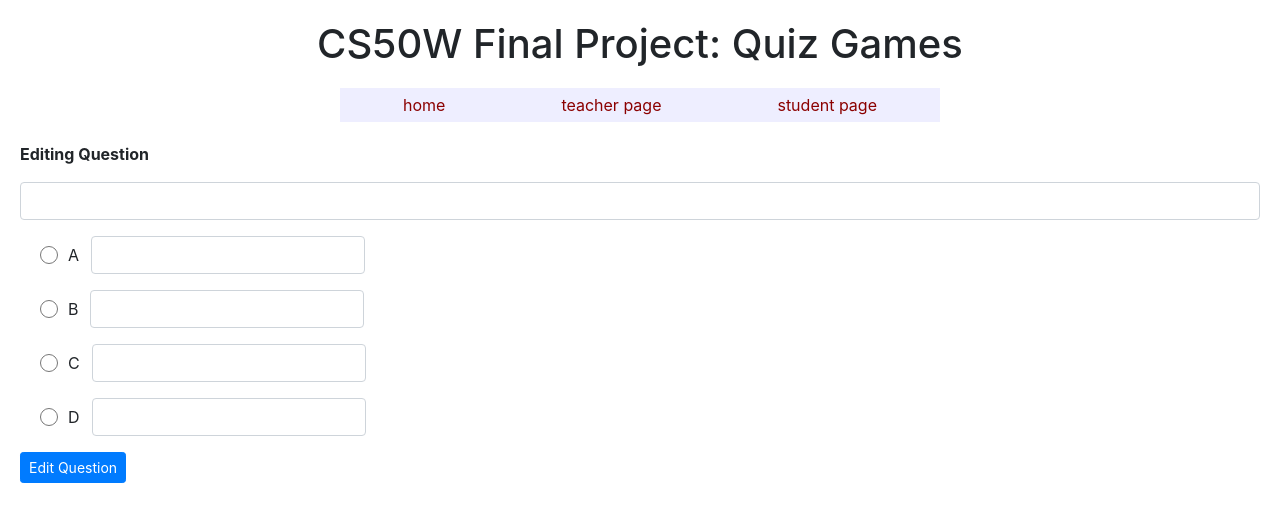
After one commit to raphaeluziel/quiz, a Flask app: template templates/question.html in a window 1280 px wide. The commit adds this page. Shown: the top 522 px of the page. Run offline with Flask 2, Linux system fonts and the light colour scheme; the template is opened without the code that fills it, so the values that code supplies are empty; some libraries are stand-ins or nearby versions.

```diff
--- a/quiz.py
+++ b/quiz.py
@@ -174,6 +174,34 @@ def teacher():
     games = db.execute("SELECT * FROM games WHERE teacher = :teacher", {"teacher": session.get("teacher_id")}).fetchall()
 
     return render_template("teacher.html", questions=questions, games=games, teacher=teacher)
+
+@app.route("/edit_question/<int:question_id>", methods=["GET", "POST"])
+@login_required
+def edit_question(question_id):
+
+    """ Edit a question """
+
+    question = db.execute("SELECT * FROM questions WHERE question_id = :question_id", {"question_id":question_id}).fetchone()
+
+    if request.method == "POST":
+
+        # Insert question into database
+        db.execute("UPDATE questions SET question = :question, choice_a = :choice_a, choice_c = :choice_c, \
+                    choice_d = :choice_d, answer = :answer WHERE question_id = :question_id",
+                   {"question_id": question_id,
+                   "question":request.form.get("question"),
+                   "choice_a":request.form.get("choice_a"),
+                   "choice_b":request.form.get("choice_b"),
+                   "choice_c":request.form.get("choice_c"),
+                   "choice_d":request.form.get("choice_d"),
+                   "answer":request.form.get("answer")})
+        db.commit()
+
+        return redirect("/teacher")
+
+    else:
+        return render_template("question.html", question=question)
+
 
 
 @app.route("/create_new_game", methods=["POST"])
--- /dev/null
+++ b/templates/question.html
@@ -0,0 +1,63 @@
+{% extends "layout.html" %}
+
+{% block title %}
+  Edit Question
+{% endblock %}
+
+{% block body %}
+
+  <p><strong>Editing Question {{ question.question_id }}</strong></p>
+  <form action="{{ url_for('edit_question', question_id=question.question_id) }}" method="post">
+    <div class="form-group">
+      <input type="text" class="form-control" name="question" value="{{ question.question }}" required>
+    </div>
+    <div class="form-group form-inline">
+      <div class="form-check form-check-inline">
+        {% if question.answer == 'A' %}
+        <input class="form-check-input" type="radio" name="answer" id="inlineRadio1" value="A" checked>
+        {% else %}
+        <input class="form-check-input" type="radio" name="answer" id="inlineRadio1" value="A">
+        {% endif %}
+        <label class="form-check-label" for="inlineRadio1">A</label>
+      </div>
+      <input type="text" class="form-control" name="choice_a" value="{{ question.choice_a }}">
+    </div>
+    <div class="form-group form-inline">
+      <div class="form-check form-check-inline">
+        {% if question.answer == 'B' %}
+        <input class="form-check-input" type="radio" name="answer" id="inlineRadio1" value="B" checked>
+        {% else %}
+        <input class="form-check-input" type="radio" name="answer" id="inlineRadio1" value="B">
+        {% endif %}
+        <label class="form-check-label" for="inlineRadio1">B</label>
+      </div>
+      <input type="text" class="form-control" name="choice_b" value="{{ question.choice_b }}">
+    </div>
+    <div class="form-group form-inline">
+      <div class="form-check form-check-inline">
+        {% if question.answer == 'C' %}
+        <input class="form-check-input" type="radio" name="answer" id="inlineRadio1" value="C" checked>
+        {% else %}
+        <input class="form-check-input" type="radio" name="answer" id="inlineRadio1" value="C">
+        {% endif %}
+        <label class="form-check-label" for="inlineRadio1">C</label>
+      </div>
+      <input type="text" class="form-control" name="choice_c" value="{{ question.choice_c }}">
+    </div>
+    <div class="form-group form-inline">
+      <div class="form-check form-check-inline">
+        {% if question.answer == 'D' %}
+        <input class="form-check-input" type="radio" name="answer" id="inlineRadio1" value="D" checked>
+        {% else %}
+        <input class="form-check-input" type="radio" name="answer" id="inlineRadio1" value="D">
+        {% endif %}
+        <label class="form-check-label" for="inlineRadio1">D</label>
+      </div>
+      <input type="text" class="form-control" name="choice_d" value="{{ question.choice_d }}">
+    </div>
+    <button type="submit" class="btn btn-primary btn-sm">Edit Question</button>
+  </form>
+
+
+
+{% endblock %}
--- a/templates/teacher.html
+++ b/templates/teacher.html
@@ -38,6 +38,7 @@
           <div class="form-check">
             <input class="form-check-input" type="checkbox" name="questions" value="{{ question.question_id }}">
             <label class="form-check-label" for="questions">{{ question.question }}</label>
+            <a href="{{ url_for('edit_question', question_id=question.question_id )}}"> [edit]</a>
           </div>
         {% endfor %}
       <br>
```
